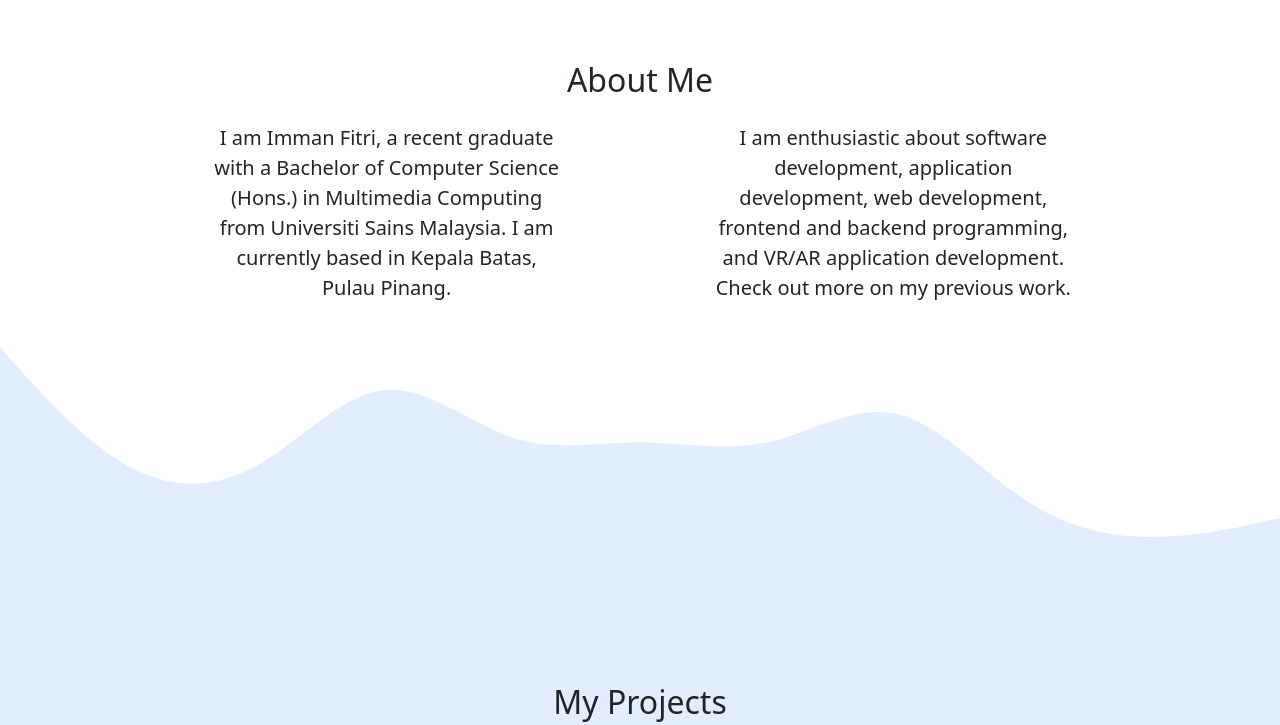
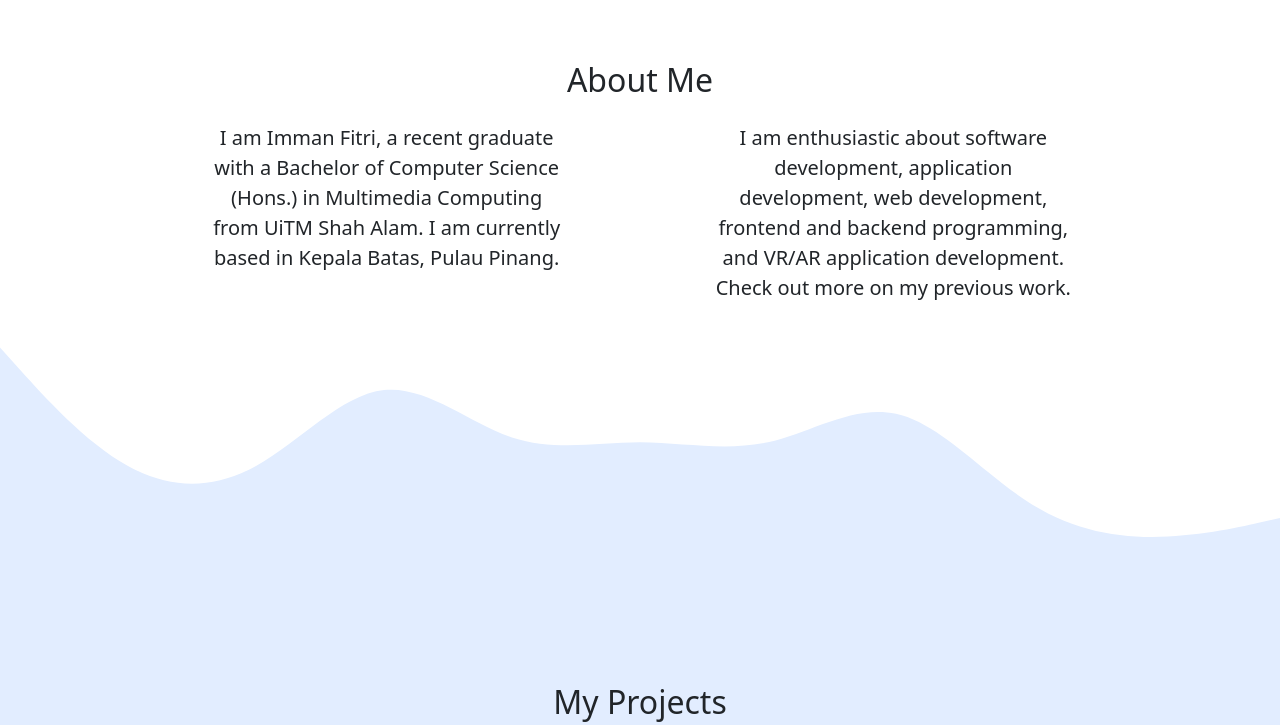
Before and after one commit to ImmanFtri/bootstrap_v5, a plain HTML site: page portfolio/index.html in a window 1280 px wide. Shown: the part 800-1525 px from the top of the page. Drawn offline with nearby package versions, Linux system fonts and the light colour scheme.

Commit message:
Update index.html

```diff
--- a/portfolio/index.html
+++ b/portfolio/index.html
@@ -65,7 +65,7 @@
         </div>
         <div class="row justify-content-evenly fs-5 text-center">
           <div class="col-md-4">
-            <p>I am Imman Fitri, a recent graduate with a Bachelor of Computer Science (Hons.) in Multimedia Computing from Universiti Sains Malaysia. I am currently based in Kepala Batas, Pulau Pinang.</p>
+            <p>I am Imman Fitri, a recent graduate with a Bachelor of Computer Science (Hons.) in Multimedia Computing from UiTM Shah Alam. I am currently based in Kepala Batas, Pulau Pinang.</p>
           </div>
           <div class="col-md-4">
             <p>I am enthusiastic about software development, application development, web development, frontend and backend programming, and VR/AR application development. Check out more on my previous work.</p>
```
